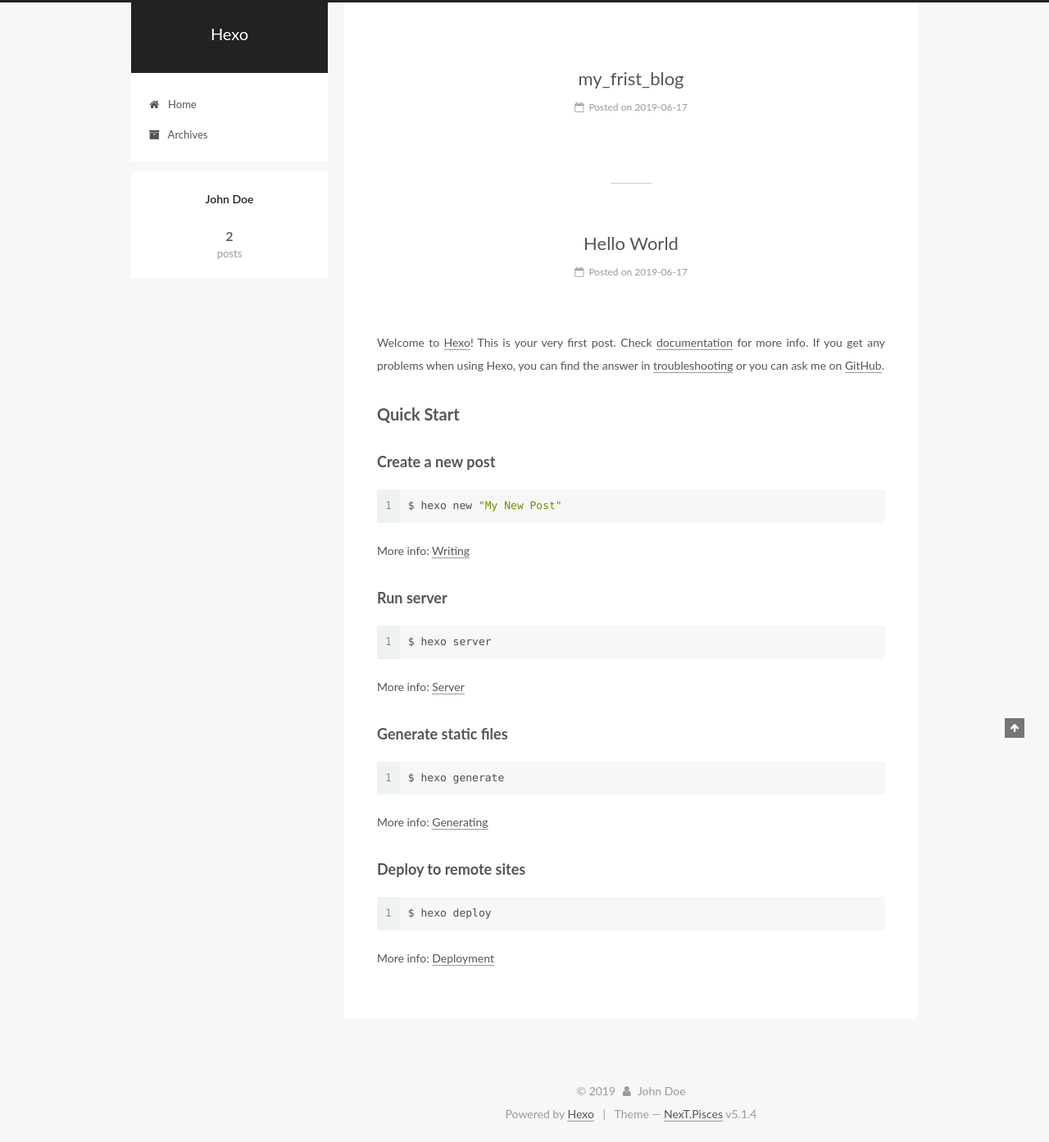
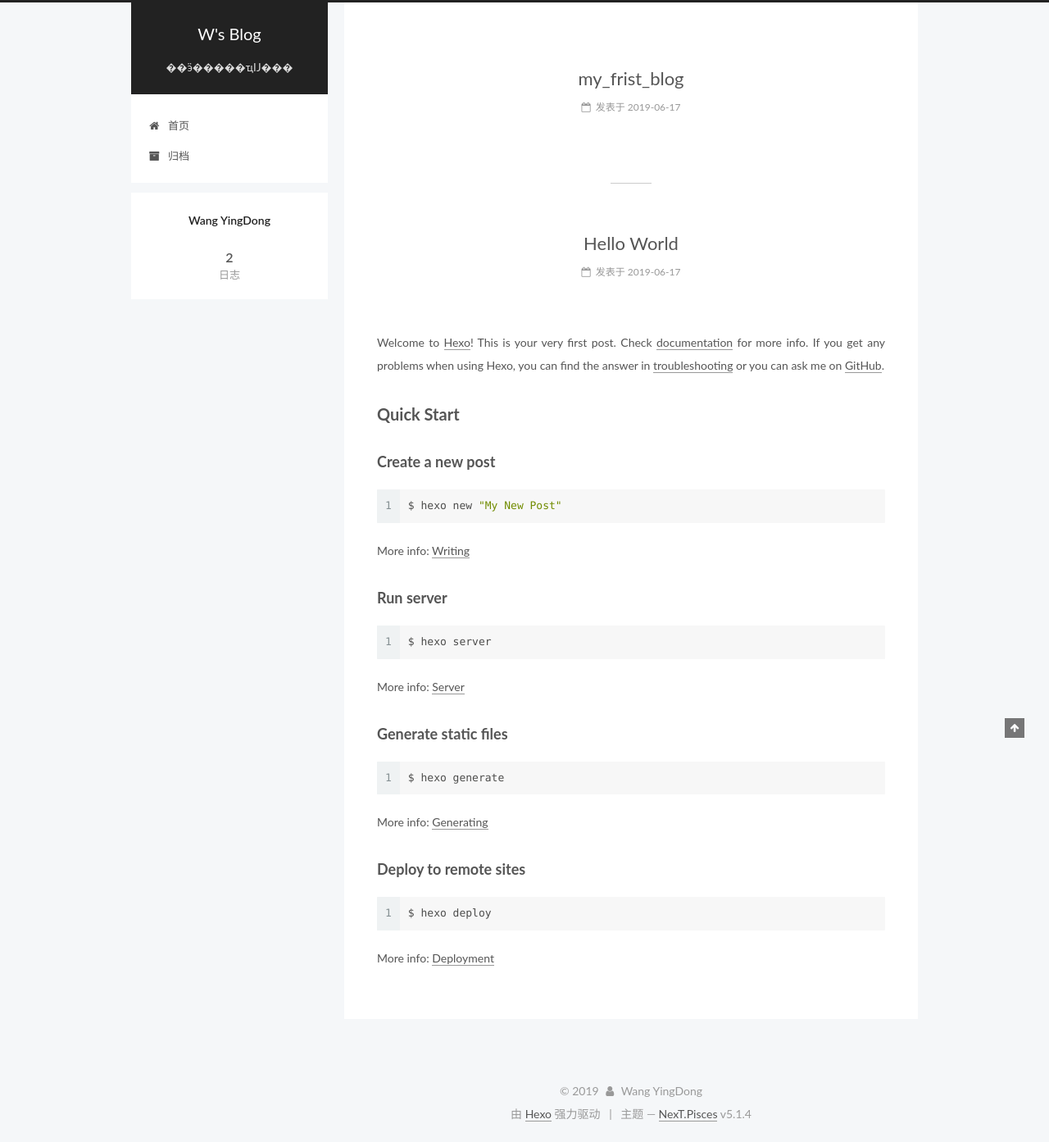
Before and after one commit to wyd19951109/http-github.io-, a plain HTML site: page index.html in a window 1280 px wide. Shown: the whole page at 82% size. Drawn offline with Linux system fonts and the light colour scheme.

Commit message:
Site updated: 2019-07-23 13:14:44

```diff
--- a/css/main.css
+++ b/css/main.css
@@ -1823,7 +1823,7 @@ pre .javascript .function {
   width: 4px;
   height: 4px;
   border-radius: 50%;
-  background: #f0a1ff;
+  background: #c205c2;
 }
 .links-of-blogroll {
   font-size: 13px;
--- a/index.html
+++ b/index.html
@@ -5,7 +5,7 @@
 
 
 
-<html class="theme-next pisces use-motion" lang>
+<html class="theme-next pisces use-motion" lang="zh-Hans">
 <head><meta name="generator" content="Hexo 3.9.0">
   <meta charset="UTF-8">
 <meta http-equiv="X-UA-Compatible" content="IE=edge">
@@ -80,12 +80,12 @@
 
 
 <meta property="og:type" content="website">
-<meta property="og:title" content="Hexo">
+<meta property="og:title" content="W&#39;s Blog">
 <meta property="og:url" content="http://yoursite.com/index.html">
-<meta property="og:site_name" content="Hexo">
-<meta property="og:locale" content="default">
+<meta property="og:site_name" content="W&#39;s Blog">
+<meta property="og:locale" content="zh-Hans">
 <meta name="twitter:card" content="summary">
-<meta name="twitter:title" content="Hexo">
+<meta name="twitter:title" content="W&#39;s Blog">
 
 
 
@@ -101,7 +101,7 @@
     motion: {"enable":true,"async":false,"transition":{"post_block":"fadeIn","post_header":"slideDownIn","post_body":"slideDownIn","coll_header":"slideLeftIn","sidebar":"slideUpIn"}},
     duoshuo: {
       userId: '0',
-      author: 'Author'
+      author: '博主'
     },
     algolia: {
       applicationID: '',
@@ -121,7 +121,7 @@
 
 
 
-  <title>Hexo</title>
+  <title>W's Blog</title>
 
 
 
@@ -133,7 +133,7 @@
 
 </head>
 
-<body itemscope itemtype="http://schema.org/WebPage" lang="default">
+<body itemscope itemtype="http://schema.org/WebPage" lang="zh-Hans">
 
 
 
@@ -152,12 +152,12 @@
     <div class="custom-logo-site-title">
       <a href="/" class="brand" rel="start">
         <span class="logo-line-before"><i></i></span>
-        <span class="site-title">Hexo</span>
+        <span class="site-title">W's Blog</span>
         <span class="logo-line-after"><i></i></span>
       </a>
     </div>
 
-        <p class="site-subtitle"></p>
+        <p class="site-subtitle">��ӭ�����ҵĲ���</p>
 
   </div>
 
@@ -182,7 +182,7 @@
 
               <i class="menu-item-icon fa fa-fw fa-home"></i> <br>
 
-            Home
+            首页
           </a>
         </li>
 
@@ -192,7 +192,7 @@
 
               <i class="menu-item-icon fa fa-fw fa-archive"></i> <br>
 
-            Archives
+            归档
           </a>
         </li>
 
@@ -232,13 +232,13 @@
     <link itemprop="mainEntityOfPage" href="http://yoursite.com/2019/06/17/my-frist-blog/">
 
     <span hidden itemprop="author" itemscope itemtype="http://schema.org/Person">
-      <meta itemprop="name" content="John Doe">
+      <meta itemprop="name" content="Wang YingDong">
       <meta itemprop="description" content>
       <meta itemprop="image" content="/images/avatar.gif">
     </span>
 
     <span hidden itemprop="publisher" itemscope itemtype="http://schema.org/Organization">
-      <meta itemprop="name" content="Hexo">
+      <meta itemprop="name" content="W's Blog">
     </span>
 
 
@@ -258,9 +258,9 @@
                 <i class="fa fa-calendar-o"></i>
               </span>
 
-                <span class="post-meta-item-text">Posted on</span>
+                <span class="post-meta-item-text">发表于</span>
 
-              <time title="Post created" itemprop="dateCreated datePublished" datetime="2019-06-17T21:01:47+08:00">
+              <time title="创建于" itemprop="dateCreated datePublished" datetime="2019-06-17T21:01:47+08:00">
                 2019-06-17
               </time>
 
@@ -351,13 +351,13 @@
     <link itemprop="mainEntityOfPage" href="http://yoursite.com/2019/06/17/hello-world/">
 
     <span hidden itemprop="author" itemscope itemtype="http://schema.org/Person">
-      <meta itemprop="name" content="John Doe">
+      <meta itemprop="name" content="Wang YingDong">
       <meta itemprop="description" content>
       <meta itemprop="image" content="/images/avatar.gif">
     </span>
 
     <span hidden itemprop="publisher" itemscope itemtype="http://schema.org/Organization">
-      <meta itemprop="name" content="Hexo">
+      <meta itemprop="name" content="W's Blog">
     </span>
 
 
@@ -377,9 +377,9 @@
                 <i class="fa fa-calendar-o"></i>
               </span>
 
-                <span class="post-meta-item-text">Posted on</span>
+                <span class="post-meta-item-text">发表于</span>
 
-              <time title="Post created" itemprop="dateCreated datePublished" datetime="2019-06-17T20:46:18+08:00">
+              <time title="创建于" itemprop="dateCreated datePublished" datetime="2019-06-17T20:46:18+08:00">
                 2019-06-17
               </time>
 
@@ -502,7 +502,7 @@
         <div class="site-overview">
           <div class="site-author motion-element" itemprop="author" itemscope itemtype="http://schema.org/Person">
 
-              <p class="site-author-name" itemprop="name">John Doe</p>
+              <p class="site-author-name" itemprop="name">Wang YingDong</p>
               <p class="site-description motion-element" itemprop="description"></p>
           </div>
 
@@ -514,7 +514,7 @@
                 <a href="/archives/">
 
                   <span class="site-state-item-count">2</span>
-                  <span class="site-state-item-name">posts</span>
+                  <span class="site-state-item-name">日志</span>
                 </a>
               </div>
 
@@ -558,13 +558,13 @@
   <span class="with-love">
     <i class="fa fa-user"></i>
   </span>
-  <span class="author" itemprop="copyrightHolder">John Doe</span>
+  <span class="author" itemprop="copyrightHolder">Wang YingDong</span>
 
 
 </div>
 
 
-  <div class="powered-by">Powered by <a class="theme-link" target="_blank" href="https://hexo.io">Hexo</a></div>
+  <div class="powered-by">由 <a class="theme-link" target="_blank" href="https://hexo.io">Hexo</a> 强力驱动</div>
 
 
 
@@ -572,7 +572,7 @@
 
 
 
-  <div class="theme-info">Theme &mdash; <a class="theme-link" target="_blank" href="https://github.com/iissnan/hexo-theme-next">NexT.Pisces</a> v5.1.4</div>
+  <div class="theme-info">主题 &mdash; <a class="theme-link" target="_blank" href="https://github.com/iissnan/hexo-theme-next">NexT.Pisces</a> v5.1.4</div>
 
 
 
```
Also changed, not shown: 2019/06/17/hello-world/index.html (+21 -21 lines), 2019/06/17/my-frist-blog/index.html (+19 -19 lines), archives/2019/06/index.html (+18 -18 lines), archives/2019/index.html (+18 -18 lines), archives/index.html (+18 -18 lines).
